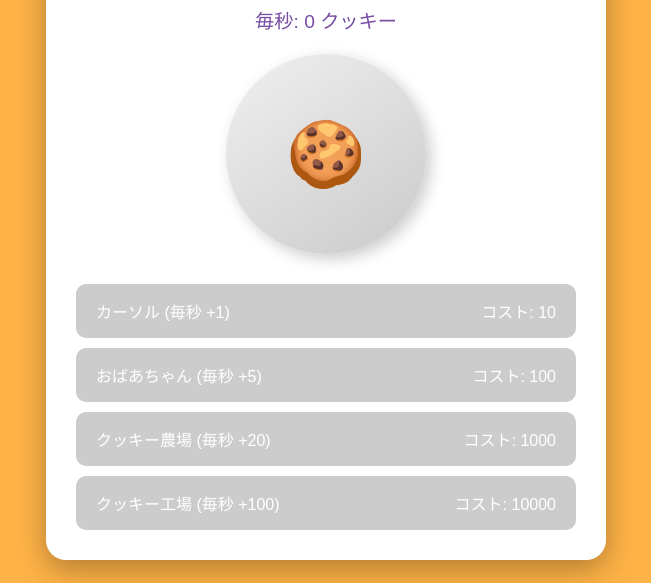
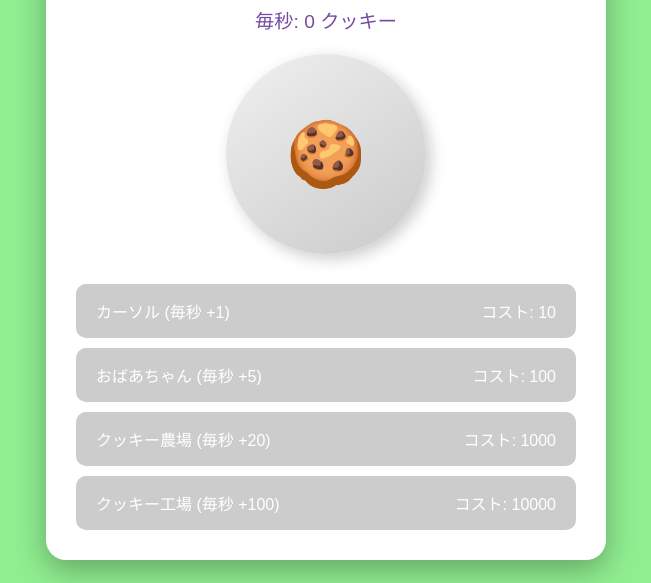
Before and after one commit to tetsuna-s/2025-07-18-test2, a plain HTML site: page index.html in a window 1280 px wide. Shown: the part 217-800 px from the top of the page, without its empty margins (314-965 px from the left). Drawn offline with Linux system fonts and the light colour scheme.

Commit message:
背景を緑色に変更

```diff
--- a/index.html
+++ b/index.html
@@ -9,7 +9,7 @@
             margin: 0;
             padding: 0;
             font-family: Arial, sans-serif;
-            background: #FFB347;
+            background: #90EE90;
             min-height: 100vh;
             display: flex;
             justify-content: center;
```
